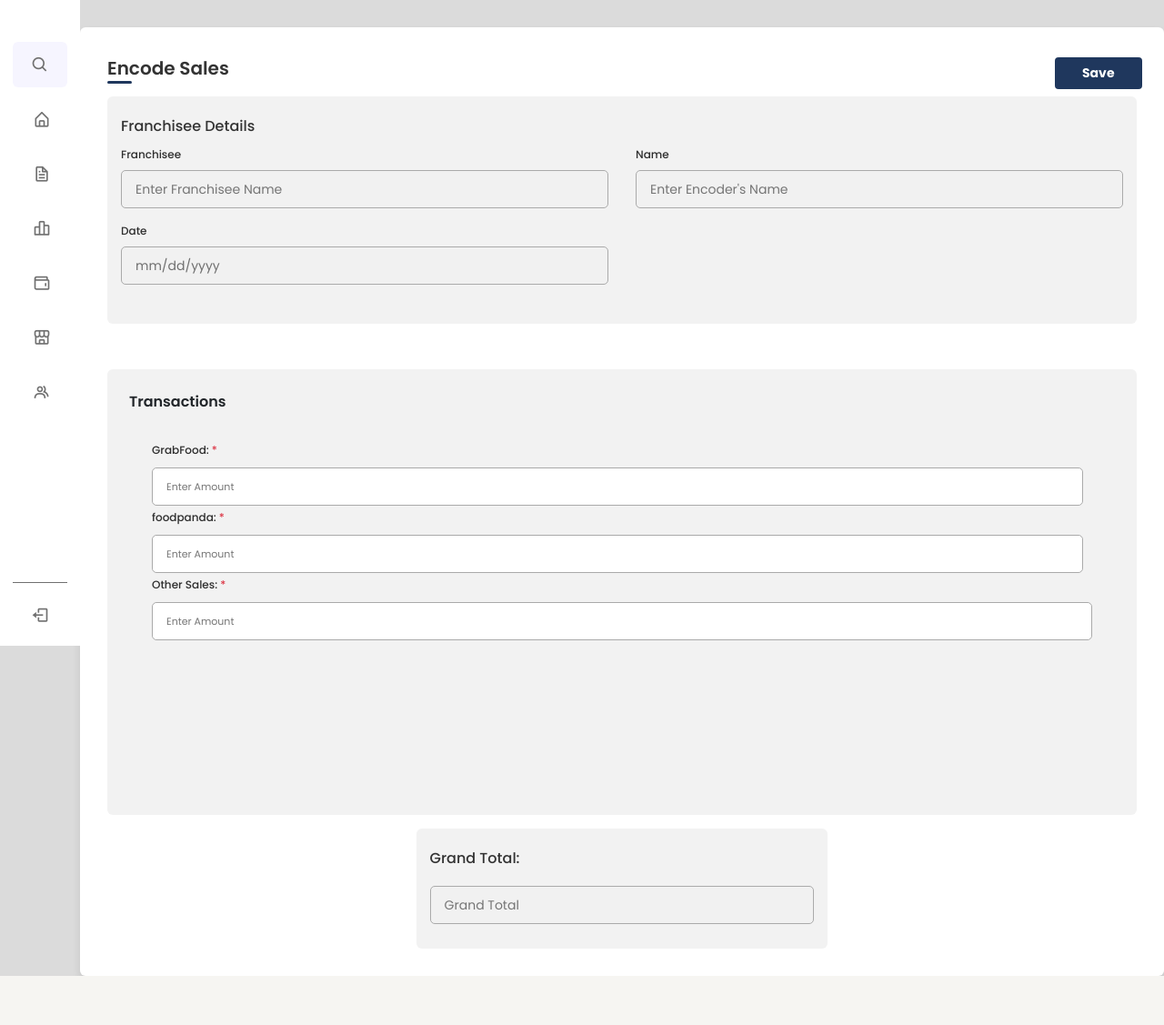
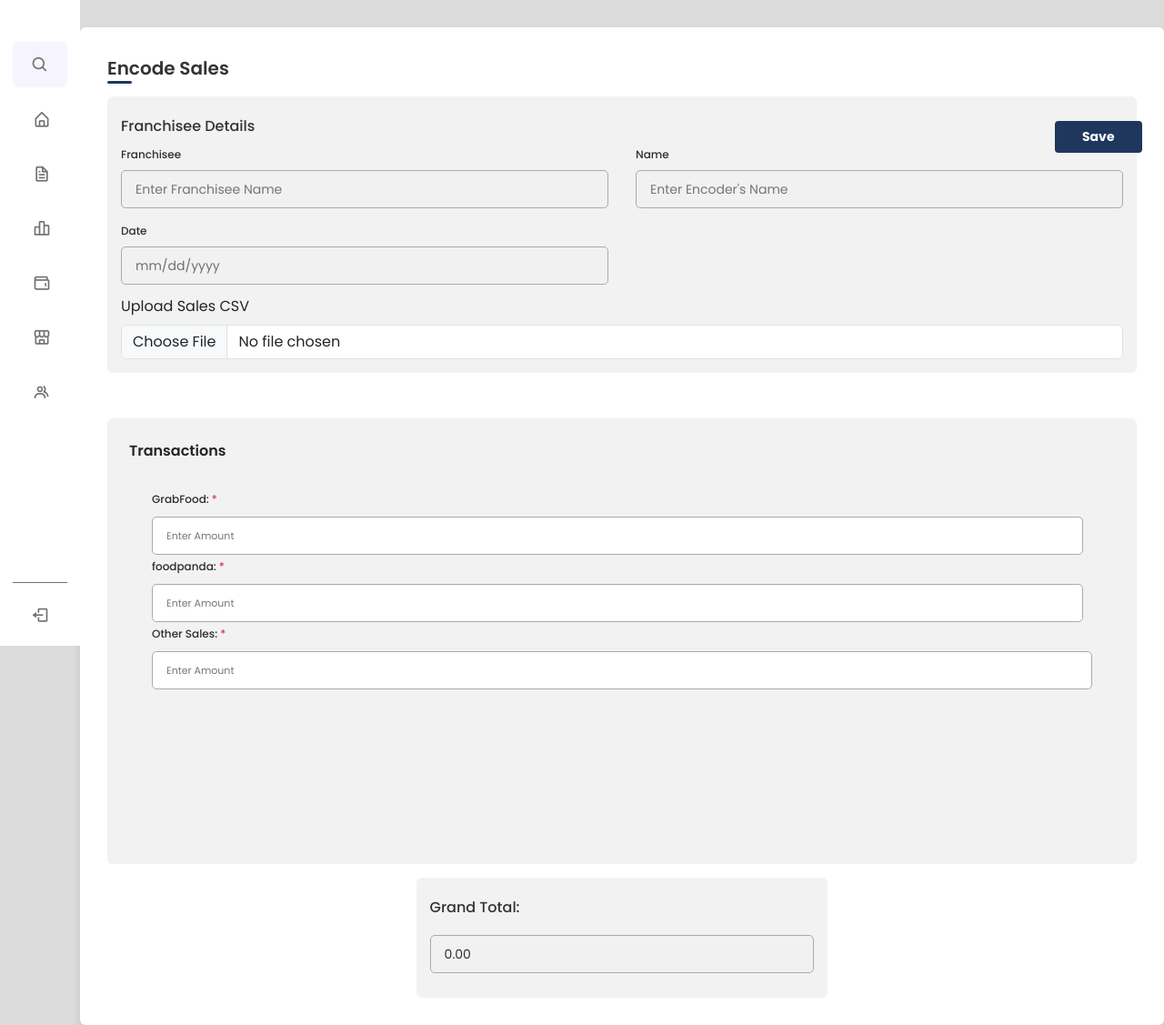
Before and after one commit to fmdlocsin/11-Nevada-CAP2, a PHP site: page /pages/salesPerformance/encodeSales.php in a window 1280 px wide. Shown: the part 90-1217 px from the top of the page at 91% size. Before the commit the page ends 1163 px from the top, so only its background shows below. Run offline with PHP 8.4, Linux system fonts and the light colour scheme; a user stored in the database is signed in; data comes from the database, SQL or seed files in the repository.

Commit message:
Upload csv for sales
Sales module can now handle uploading of csv for easier fill up of forms

```diff
--- a/assets/js/encoded-sales-script.js
+++ b/assets/js/encoded-sales-script.js
@@ -1,11 +1,134 @@
 $(document).ready(function () {
     createEncodedSales();
-
     var urlParams = getEatTypeAndBranchFromUrl();
     updateSalesSectionForm(urlParams);
-    addAnotherTransaction();
     calculateGrandTotal();
+
+    // Ensure CSV Upload Button Exists
+    if ($("#csvUploadSales").length === 0) {
+        $(".form-group").append(`
+            <label for="csvUploadSales" class="form-label">Upload Sales CSV</label>
+            <input type="file" id="csvUploadSales" accept=".csv" class="form-control">
+        `);
+    }
+
+    // CSV Upload Event Listener
+    $("#csvUploadSales").on("change", function () {
+        uploadCsvFileSales();
+    });
+
+    function uploadCsvFileSales() {
+        let fileInput = document.getElementById("csvUploadSales");
+        if (fileInput.files.length === 0) {
+            alert("Please select a CSV file.");
+            return;
+        }
+
+        let file = fileInput.files[0];
+        let reader = new FileReader();
+
+        reader.onload = function (event) {
+            let csvData = event.target.result;
+            let rows = csvData.split("\n").map(row => row.split(",")); // Split CSV into rows and columns
+
+            let urlParams = getEatTypeAndBranchFromUrl();
+            let eatType = urlParams.eatTypeFormatted.trim();
+
+            console.log("CSV Data Loaded:", rows);
+            console.log("Detected Transaction Type:", eatType);
+
+            setTimeout(() => {
+                let salesSection = document.querySelector("#salesSectionForm");
+
+                if (!salesSection) {
+                    console.warn("Sales section not found. Cannot fill data.");
+                    return;
+                }
+
+                console.log("Filling in sales data...");
+
+                let cashCardField = salesSection.querySelector(".input-cash-card");
+                let gcashField = salesSection.querySelector(".input-gcash");
+                let paymayaField = salesSection.querySelector(".input-paymaya");
+                let otherSalesField = salesSection.querySelector(".input-total-sales");
+                let grabFoodField = salesSection.querySelector(".input-grab-food");
+                let foodPandaField = salesSection.querySelector(".input-food-panda");
+
+                if (rows.length > 1) { // Ensure we skip the CSV header
+                    let data = rows[1]; // First row of actual data
+
+                    if (eatType === "Dine-In" || eatType === "Take-Out") {
+                        if (cashCardField) {
+                            cashCardField.value = data[0] || 0;
+                            cashCardField.dispatchEvent(new Event("input"));
+                        }
+                        if (gcashField) {
+                            gcashField.value = data[1] || 0;
+                            gcashField.dispatchEvent(new Event("input"));
+                        }
+                        if (paymayaField) {
+                            paymayaField.value = data[2] || 0;
+                            paymayaField.dispatchEvent(new Event("input"));
+                        }
+                        if (otherSalesField) {
+                            otherSalesField.value = data[3] || 0;
+                            otherSalesField.dispatchEvent(new Event("input"));
+                        }
+                    } else if (eatType === "Delivery") {
+                        if (grabFoodField) {
+                            grabFoodField.value = data[0] || 0;
+                            grabFoodField.dispatchEvent(new Event("input"));
+                        }
+                        if (foodPandaField) {
+                            foodPandaField.value = data[1] || 0;
+                            foodPandaField.dispatchEvent(new Event("input"));
+                        }
+                        if (otherSalesField) {
+                            otherSalesField.value = data[2] || 0;
+                            otherSalesField.dispatchEvent(new Event("input"));
+                        }
+                    }
+                } else {
+                    console.warn("CSV file does not contain data rows.");
+                }
+            }, 500); // Ensure form fields exist before inserting values
+        };
+
+        reader.readAsText(file);
+    }
 });
+
+function calculateGrandTotal() {
+    $(".amount-input").on("input", function () {
+        let grandTotal = 0;
+
+        $(".amount-input").each(function () {
+            let value = parseFloat($(this).val());
+            if (!isNaN(value)) {
+                grandTotal += value;
+            }
+        });
+
+        $(".input-grand-total").val(grandTotal.toFixed(2));
+    });
+
+    // 🔥🔥 Auto-trigger calculation after CSV upload 🔥🔥
+    setTimeout(() => {
+        let grandTotal = 0;
+        $(".amount-input").each(function () {
+            let value = parseFloat($(this).val());
+            if (!isNaN(value)) {
+                grandTotal += value;
+            }
+        });
+
+        $(".input-grand-total").val(grandTotal.toFixed(2));
+    }, 600);
+}
+
+
+
+
 
 function getEatTypeAndBranchFromUrl() {
     var queryString = window.location.search.substring(1);
@@ -135,20 +258,6 @@ function addAnotherTransaction() {
     });
 }
 
-function calculateGrandTotal() {
-    $(document).on("input", ".amount-input", function () {
-        var grandTotal = 0;
-
-        $(".amount-input").each(function () {
-            var value = parseFloat($(this).val());
-            if (!isNaN(value)) {
-                grandTotal += value;
-            }
-        });
-
-        $(".grandtotal-form .input-field input").val(grandTotal.toFixed(2));
-    });
-}
 
 function createEncodedSales() {
     $(document).on("click", ".save-encoded-sales", function () {
--- a/pages/salesPerformance/encodeSales.php
+++ b/pages/salesPerformance/encodeSales.php
@@ -55,6 +55,11 @@ $user_data = check_login($con);
                             <label>Date</label>
                             <input type="date" class="input-date" disabled>
                         </div>
+                    </div>
+
+                    <div class="form-group">
+                        <label for="csvUploadSales" class="form-label">Upload Sales CSV</label>
+                        <input type="file" id="csvUploadSales" accept=".csv" class="form-control">
                     </div>
 
                     <div class=" form-group">
```
